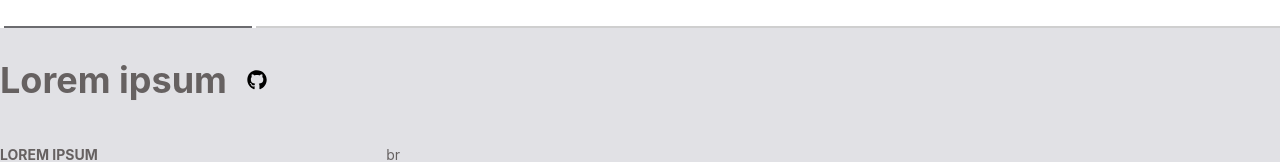
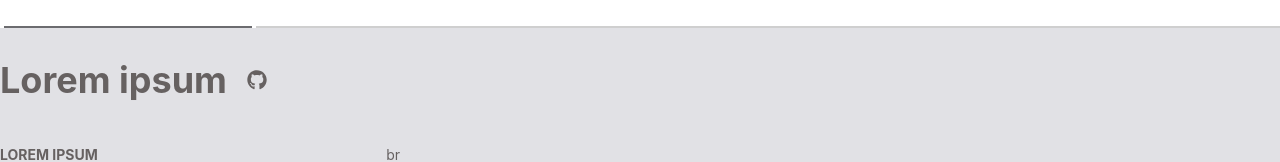
Before and after one commit to zenitheesc/zenith-website, a Next.js app: page /Projetos in a window 1280 px wide. Shown: the part 758-920 px from the top of the page. Built offline with nearby package versions, Linux system fonts and the light colour scheme.

Commit message:
projects-structre: Aplicando mudança de tema no icone do git

```diff
--- a/styles/projects/ProjectData.module.css
+++ b/styles/projects/ProjectData.module.css
@@ -48,3 +48,11 @@
 .projectData.dark *{
     border-color: #666161 !important;
 }
+
+.projectData  svg{
+    color: #CCCCCC;
+}
+
+.projectData.dark  svg{
+    color: #666161;
+}
```
